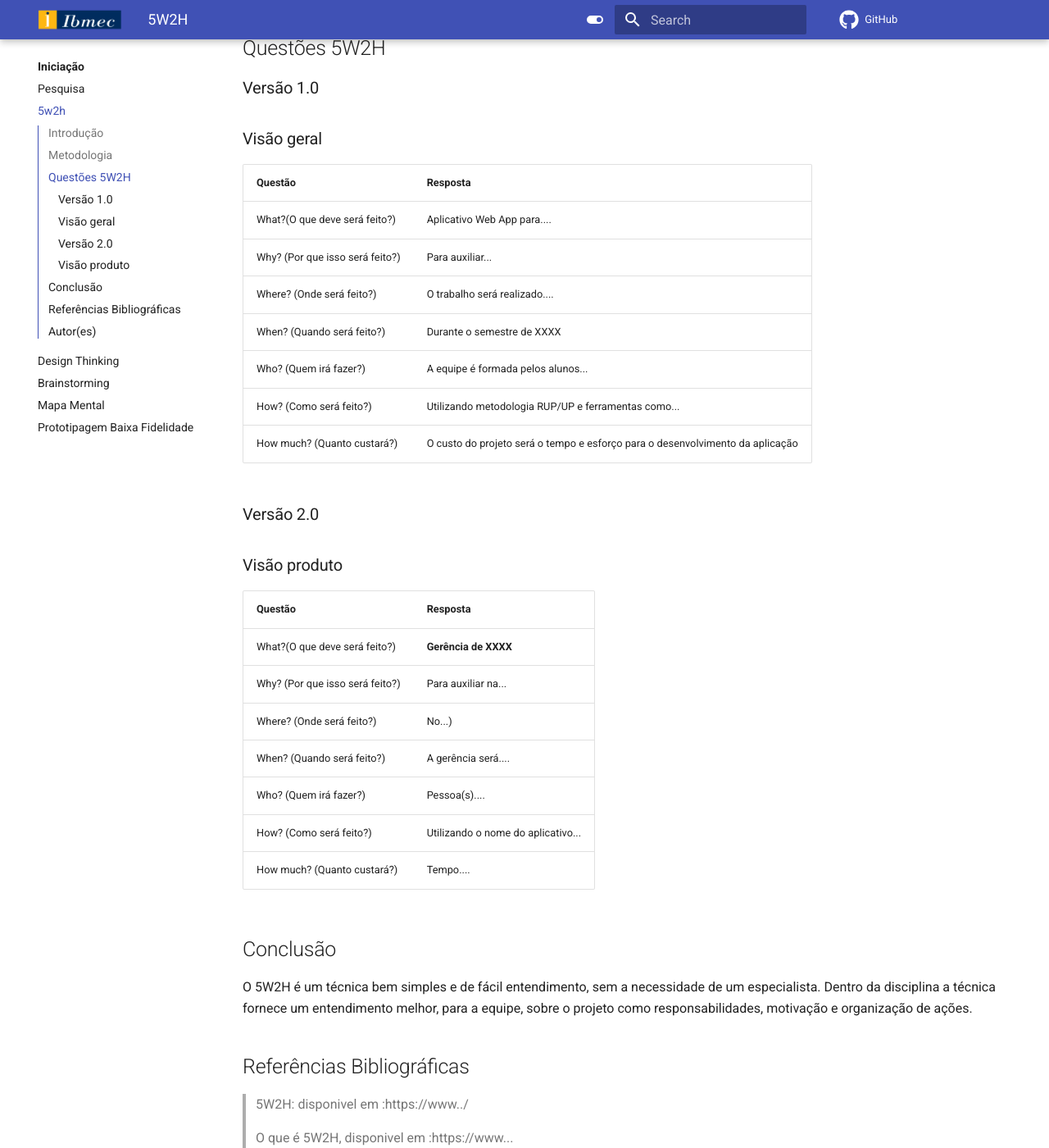
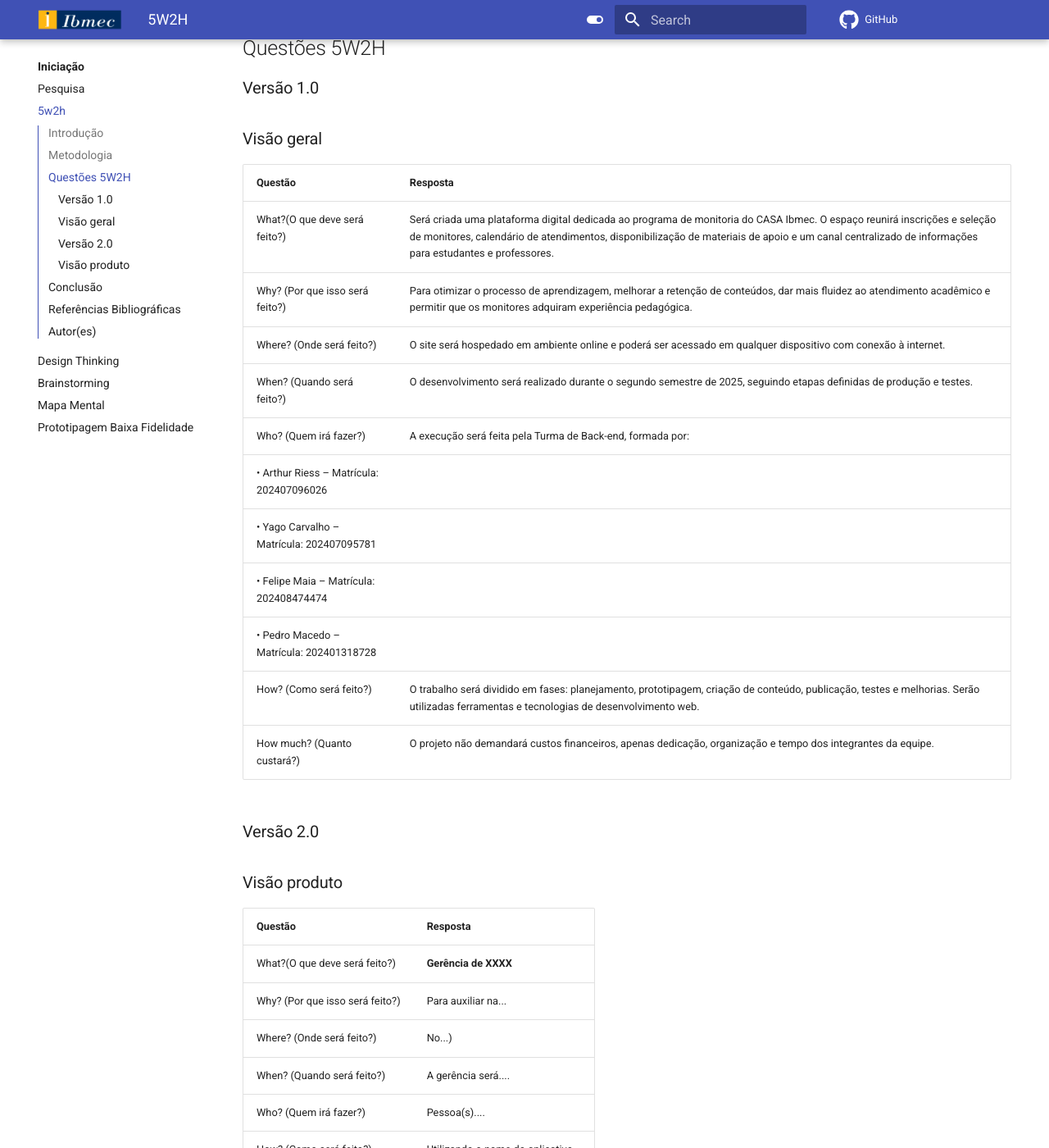
Before and after one commit to Projetos-de-Extensao/PBE_25.2_8004_II, an MkDocs documentation site: the page built from docs/Iniciacao/5w2h.md, in a window 1280 px wide and 1400 px high, scrolled down 588 px. Shown: the whole window at 82% size. Built offline with MkDocs 1.6.1 and Material for MkDocs 9.7.7, drawn with Linux system fonts in a browser that asks for light colours; comment, search, counter and statistics services are not loaded.

Commit message:
Update 5w2h.md
Visão geral do 5w2h concluída.

```diff
--- a/docs/Iniciacao/5w2h.md
+++ b/docs/Iniciacao/5w2h.md
@@ -24,13 +24,17 @@ title: 5W2H
 
 |Questão|Resposta|
 |-------|--------|
-|What?(O que deve será feito?)|Aplicativo Web App para.... |
-|Why? (Por que isso será feito?)|Para auxiliar...|
-|Where? (Onde será feito?)|O trabalho será realizado....|
-|When? (Quando será feito?)|Durante o semestre de XXXX|
-|Who? (Quem irá fazer?)|A equipe é formada pelos alunos...|
-|How? (Como será feito?)|Utilizando metodologia RUP/UP e ferramentas como...|
-|How much? (Quanto custará?)|O custo do projeto será o tempo e esforço para o desenvolvimento da aplicação|
+|What?(O que deve será feito?)|Será criada uma plataforma digital dedicada ao programa de monitoria do CASA Ibmec. O espaço reunirá inscrições e seleção de monitores, calendário de atendimentos, disponibilização de materiais de apoio e um canal centralizado de informações para estudantes e professores.|
+|Why? (Por que isso será feito?)|Para otimizar o processo de aprendizagem, melhorar a retenção de conteúdos, dar mais fluidez ao atendimento acadêmico e permitir que os monitores adquiram experiência pedagógica.|
+|Where? (Onde será feito?)|O site será hospedado em ambiente online e poderá ser acessado em qualquer dispositivo com conexão à internet.|
+|When? (Quando será feito?)|O desenvolvimento será realizado durante o segundo semestre de 2025, seguindo etapas definidas de produção e testes.|
+|Who? (Quem irá fazer?)|A execução será feita pela Turma de Back-end, formada por:
+• Arthur Riess – Matrícula: 202407096026
+• Yago Carvalho – Matrícula: 202407095781
+• Felipe Maia – Matrícula: 202408474474
+• Pedro Macedo – Matrícula: 202401318728|
+|How? (Como será feito?)|O trabalho será dividido em fases: planejamento, prototipagem, criação de conteúdo, publicação, testes e melhorias. Serão utilizadas ferramentas e tecnologias de desenvolvimento web.|
+|How much? (Quanto custará?)|O projeto não demandará custos financeiros, apenas dedicação, organização e tempo dos integrantes da equipe.|
 
 
 ### Versão 2.0
```
